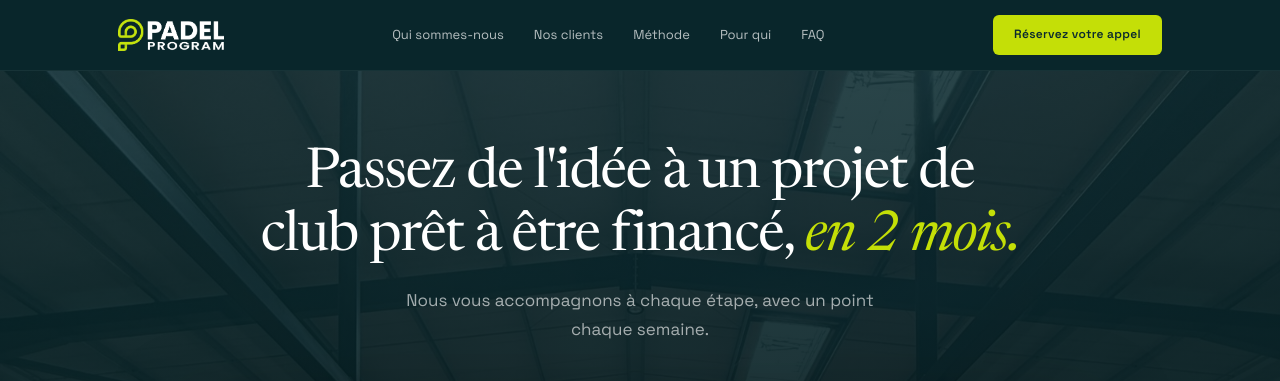
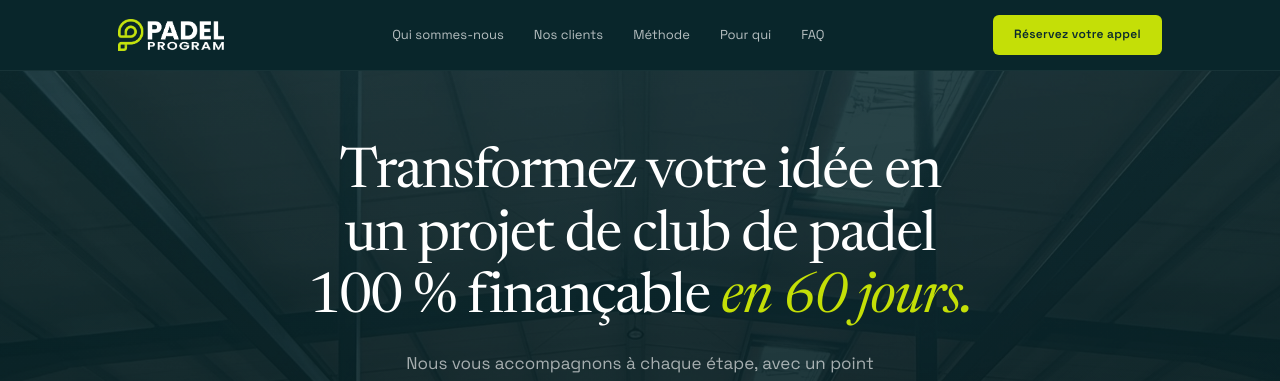
Before and after one commit to Team-MW/PadelProgramLanding, a plain HTML site: page index.html in a window 1280 px wide. Shown: the top 381 px of the page. Drawn offline with Linux system fonts and the light colour scheme.

Commit message:
Nouveau titre du hero : « Transformez votre idée en un projet de club de padel 100 % finançable en 60 jours. »
Co-Authored-By: Claude Opus 5.5 <noreply@anthropic.com>

```diff
--- a/index.html
+++ b/index.html
@@ -458,7 +458,7 @@ section{padding:60px 0}
 <section class="hero">
 <div class="wrap">
 <div class="narrow">
-<h1>Passez de l'idée à un projet de club prêt à être financé, <span class="hl" style="white-space:nowrap">en 2&nbsp;mois.</span></h1>
+<h1>Transformez votre idée en un projet de club de padel 100&nbsp;% finançable <span class="hl" style="white-space:nowrap">en 60&nbsp;jours.</span></h1>
 <p class="lead hero-sub" style="margin:0;max-width:600px">Nous vous accompagnons à chaque étape, avec un point chaque semaine.</p>
 </div>
 <div class="video">
```
